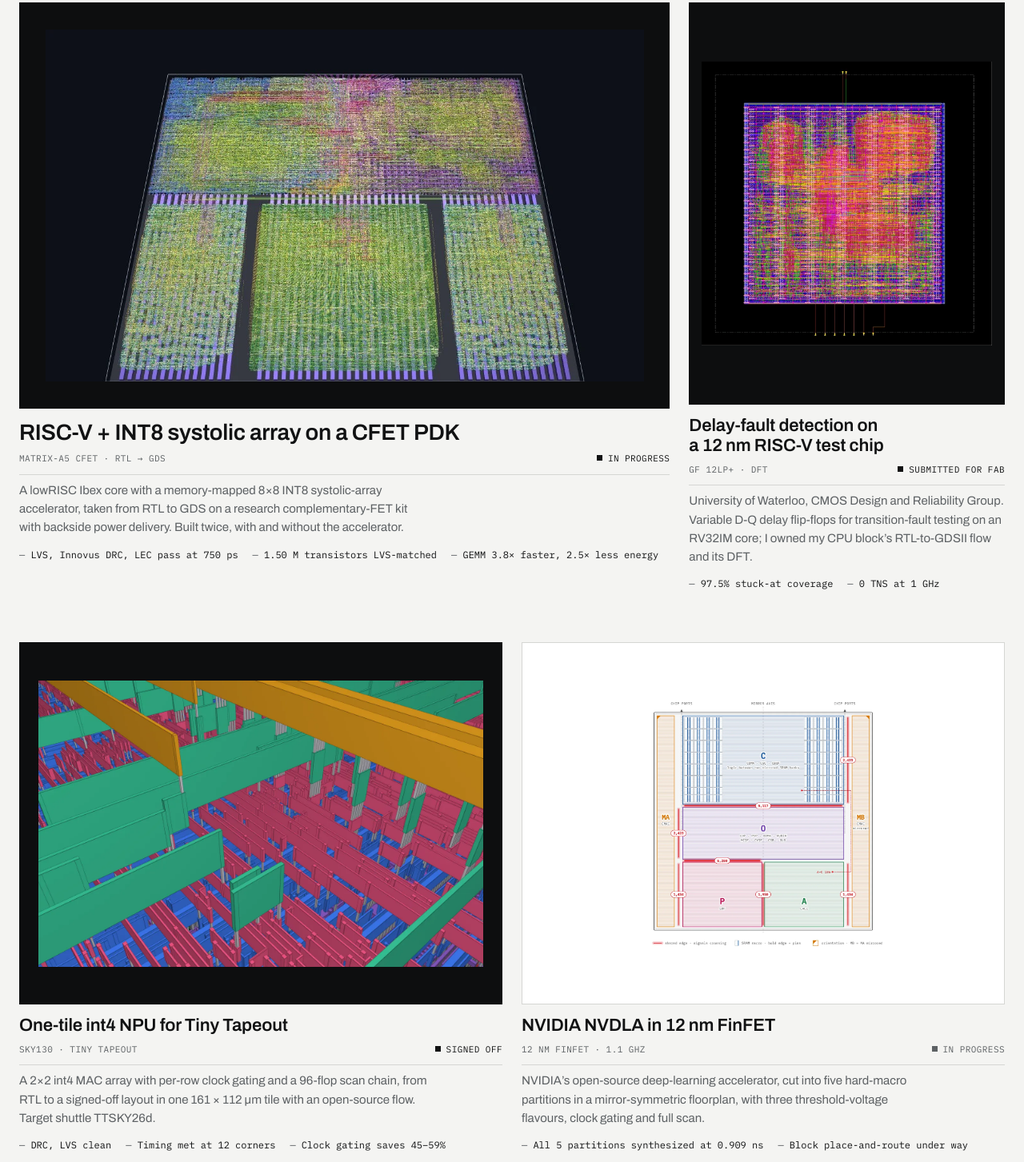
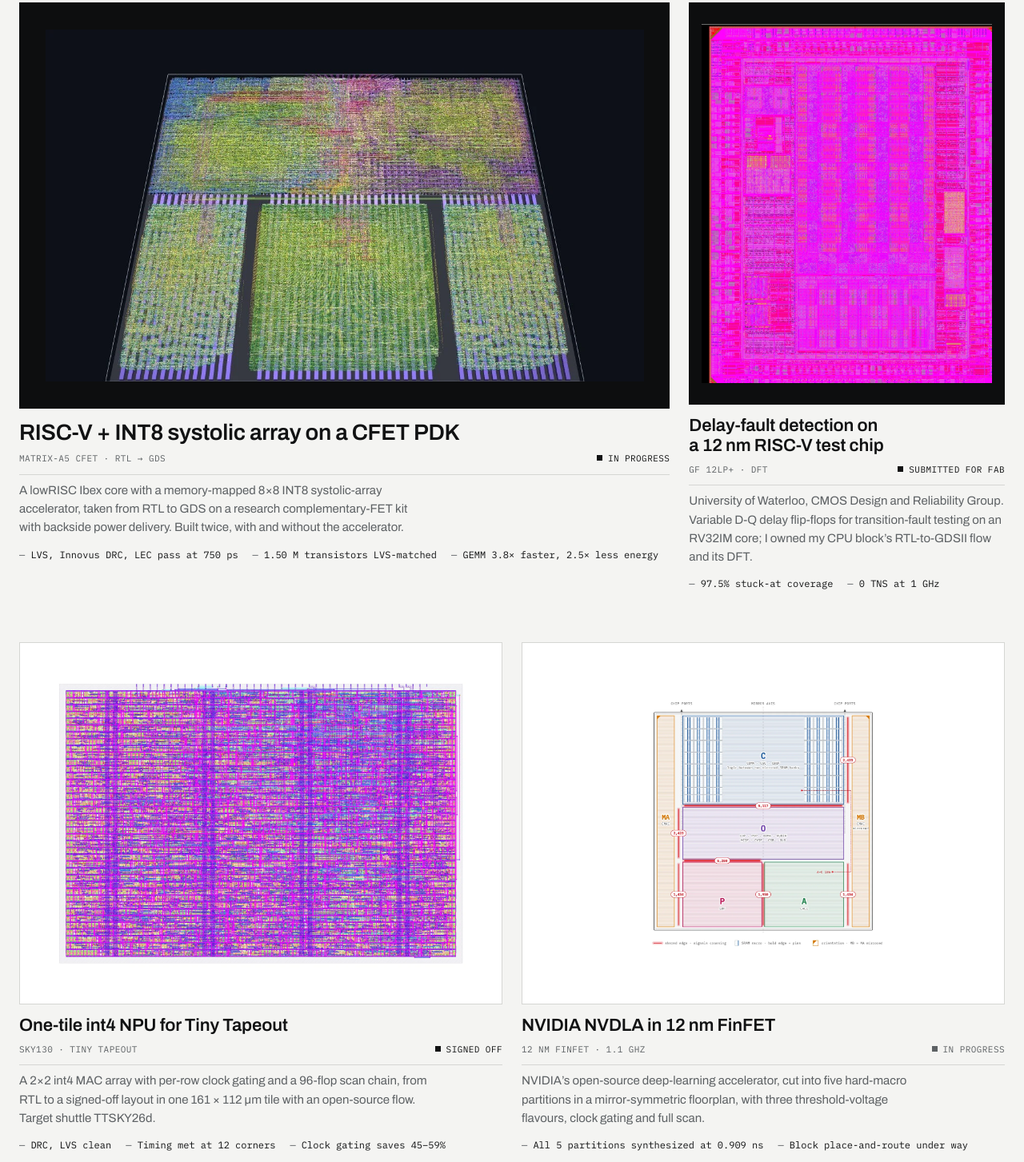
Before and after one commit to AKLN0401/portfolio, a plain HTML site: page index.html in a window 1280 px wide. Shown: the part 1140-2593 px from the top of the page at 80% size. Drawn offline with Linux system fonts and the light colour scheme.

Commit message:
Use full-chip layout and KLayout GDS as card images; caption scan chain

```diff
--- a/index.html
+++ b/index.html
@@ -112,8 +112,8 @@
         </a>
         <a class="card card--s" href="research.html#delay-fault">
           <figure class="card-media card-media--plate">
-            <img src="assets/riscv/core-routed.webp" width="666" height="651" loading="lazy" decoding="async"
-                 alt="Innovus view of the routed RISC-V core block from the 12 nm test chip" />
+            <img src="assets/riscv/chip-layout.webp" width="880" height="1090" loading="lazy" decoding="async"
+                 alt="Full layout of the 12 nm RISC-V test chip, with the core region in the centre and the I/O ring around the edge" />
           </figure>
           <h4><span>Delay-fault detection on a 12&nbsp;nm RISC-V test chip</span></h4>
           <p class="card-meta"><span>GF 12LP+ &middot; DFT</span><span class="status is-live">Submitted for fab</span></p>
@@ -124,9 +124,9 @@
           </ul>
         </a>
         <a class="card card--m" href="projects/npu-tapeout.html">
-          <figure class="card-media card-media--plate">
-            <img src="assets/npu/close3d.webp" width="1400" height="900" loading="lazy" decoding="async"
-                 alt="Close 3D view of the routed NPU tile in the SkyWater SKY130 layer stack" />
+          <figure class="card-media card-media--sheet">
+            <img src="assets/npu/gds.webp" width="1400" height="968" loading="lazy" decoding="async"
+                 alt="Top-down KLayout view of the final NPU tile GDS, all layers in SKY130 colours" />
           </figure>
           <h4><span>One-tile int4 NPU for Tiny Tapeout</span></h4>
           <p class="card-meta"><span>SKY130 &middot; Tiny Tapeout</span><span class="status is-live">Signed off</span></p>
```
Also changed, not shown: research.html (+1 -1 lines).
